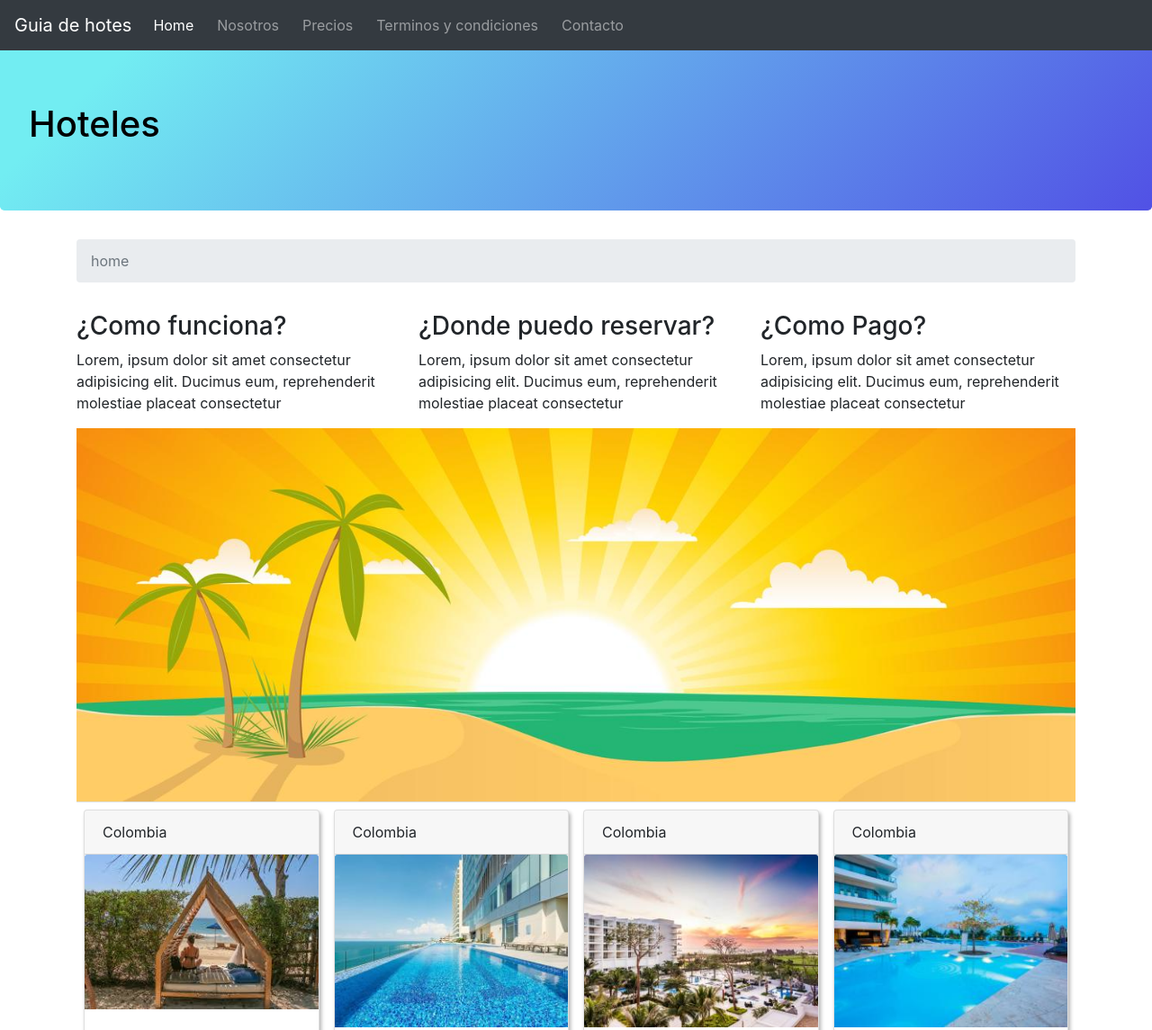
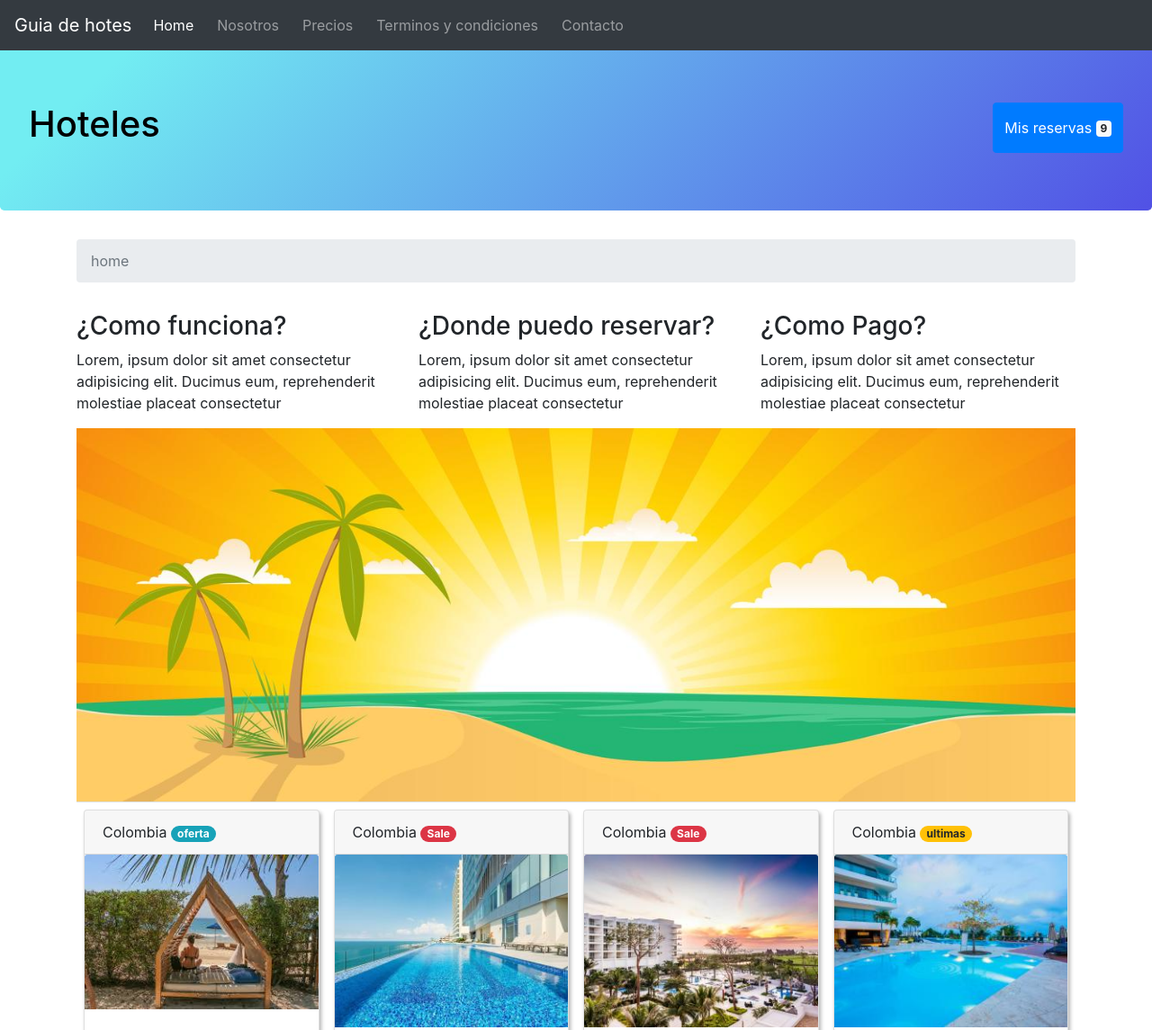
Before and after one commit to camora1990/proyecto-bloque1, a website: page index.html in a window 1280 px wide. Shown: the top 1145 px of the page at 90% size. Drawn offline with nearby package versions, Linux system fonts and the light colour scheme; a web font is replaced by a local one.

Commit message:
adicion de badges

```diff
--- a/index.html
+++ b/index.html
@@ -43,8 +43,12 @@
       </ul>
     </div>
   </nav>
-  <div class="jumbotron">
+  <div class="jumbotron d-flex justify-content-between">
     <h1>Hoteles</h1>
+    <button type="button" class="btn btn-primary">
+      Mis reservas <span class="badge badge-light">9</span>
+      <span class="sr-only">unread messages</span>
+    </button>
   </div>
   <div class="container">
     <nav aria-label="breadcrumb">
@@ -54,6 +58,7 @@
     </nav>
   </div>
   <div class="container">
+
     <div class="row">
       <div class="col-sm-4">
         <p>
@@ -88,6 +93,7 @@
       <div class="card card-hotel m-2">
         <div class="card-header">
           Colombia
+          <span class="badge badge-pill badge-info">oferta</span>
         </div>
         <img class="card-img-top" src="images/images.jpg" alt="">
         <div class="card-body">
@@ -100,6 +106,7 @@
       <div class="card card-hotel m-2">
         <div class="card-header">
           Colombia
+          <span class="badge badge-pill badge-danger">Sale</span>
         </div>
         <img class="card-img-top" src="images/187027456.jpg" alt="">
 
@@ -113,6 +120,8 @@
       <div class="card card-hotel m-2">
         <div class="card-header">
           Colombia
+          <span class="badge badge-pill badge-danger">Sale</span>
+
         </div>
         <img class="card-img-top" src="images/129200126.jpg" alt="">
 
@@ -126,6 +135,7 @@
       <div class="card card-hotel m-2">
         <div class="card-header">
           Colombia
+          <span class="badge badge-pill badge-warning">ultimas</span>
         </div>
         <img class="card-img-top" src="images/162597648.jpg" alt="">
 
```
